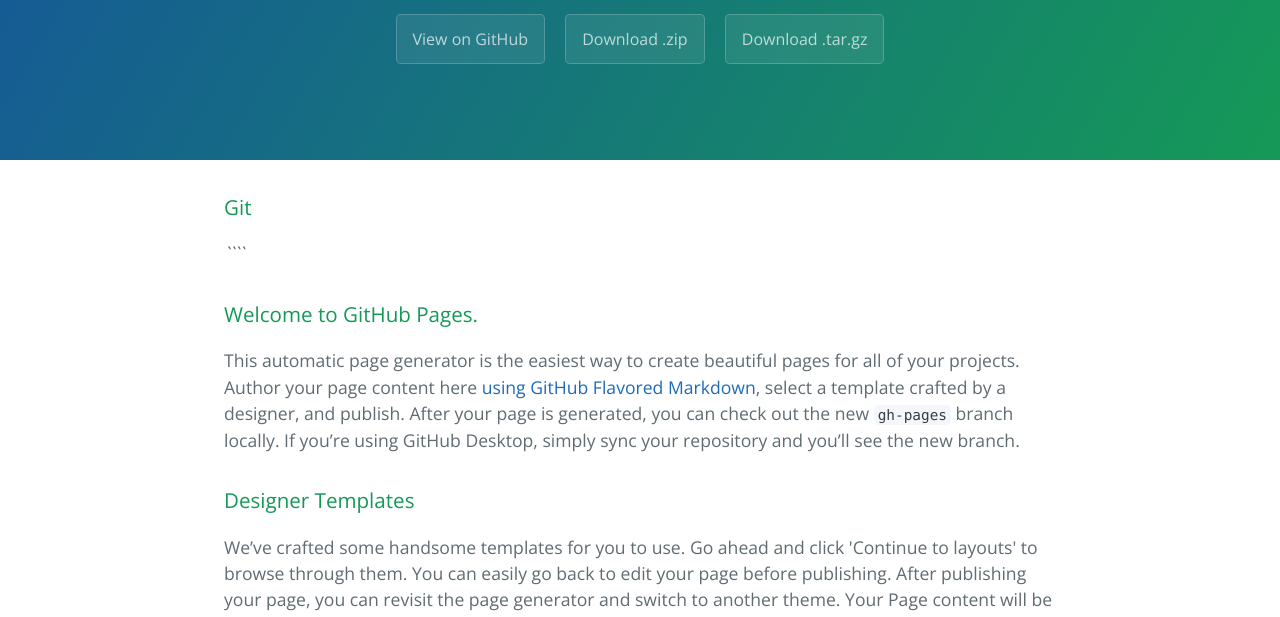
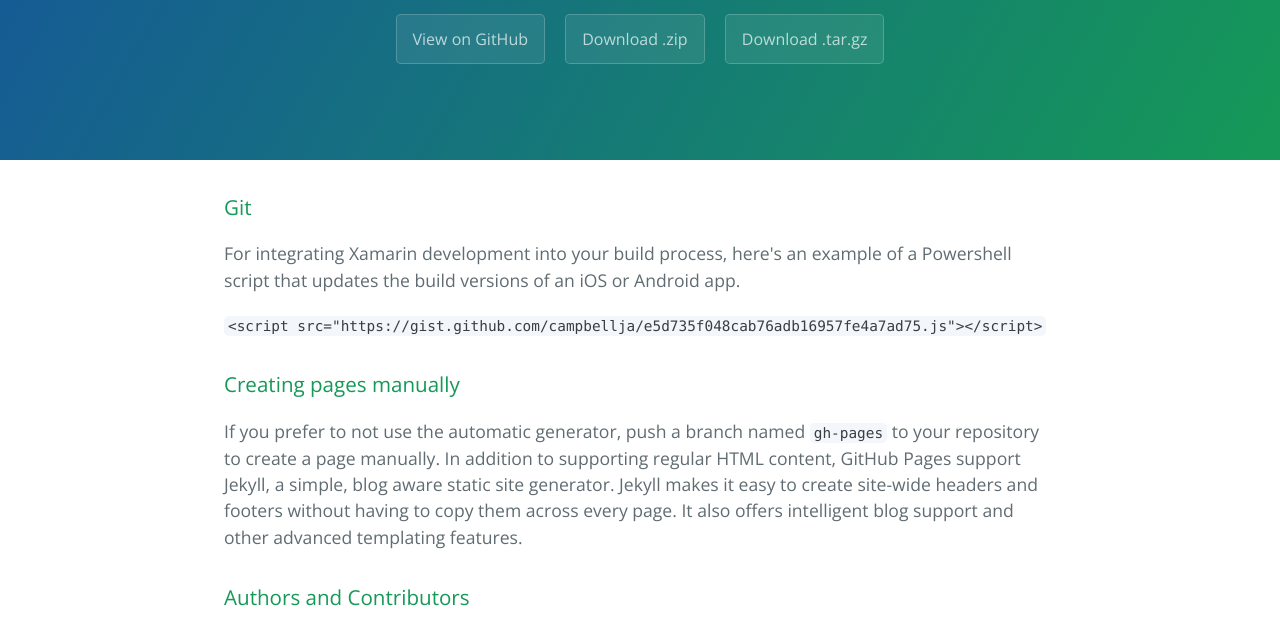
Before and after one commit to campbellja/blog, a plain HTML site: page index.html in a window 1280 px wide. Shown: the part 176-793 px from the top of the page. Drawn offline with nearby package versions, Linux system fonts and the light colour scheme.

`````diff
--- a/index.html
+++ b/index.html
@@ -22,19 +22,9 @@
       <h3>
 <a id="git" class="anchor" href="#git" aria-hidden="true"><span aria-hidden="true" class="octicon octicon-link"></span></a>Git</h3>
 
-<p><em>````</em></p>
+<p>For integrating Xamarin development into your build process, here's an example of a Powershell script that updates the build versions of an iOS or Android app.</p>
 
-<h3>
-<a id="welcome-to-github-pages" class="anchor" href="#welcome-to-github-pages" aria-hidden="true"><span aria-hidden="true" class="octicon octicon-link"></span></a>Welcome to GitHub Pages.</h3>
-
-<p>This automatic page generator is the easiest way to create beautiful pages for all of your projects. Author your page content here <a href="https://guides.github.com/features/mastering-markdown/">using GitHub Flavored Markdown</a>, select a template crafted by a designer, and publish. After your page is generated, you can check out the new <code>gh-pages</code> branch locally. If you’re using GitHub Desktop, simply sync your repository and you’ll see the new branch.</p>
-
-<h3>
-<a id="designer-templates" class="anchor" href="#designer-templates" aria-hidden="true"><span aria-hidden="true" class="octicon octicon-link"></span></a>Designer Templates</h3>
-
-<p>We’ve crafted some handsome templates for you to use. Go ahead and click 'Continue to layouts' to browse through them. You can easily go back to edit your page before publishing. After publishing your page, you can revisit the page generator and switch to another theme. Your Page content will be preserved.</p>
-
-
+<p><code>&lt;script src="https://gist.github.com/campbellja/e5d735f048cab76adb16957fe4a7ad75.js"&gt;&lt;/script&gt;</code></p>
 
 <h3>
 <a id="creating-pages-manually" class="anchor" href="#creating-pages-manually" aria-hidden="true"><span aria-hidden="true" class="octicon octicon-link"></span></a>Creating pages manually</h3>
`````
Also changed, not shown: params.json (+1 -1 lines).
